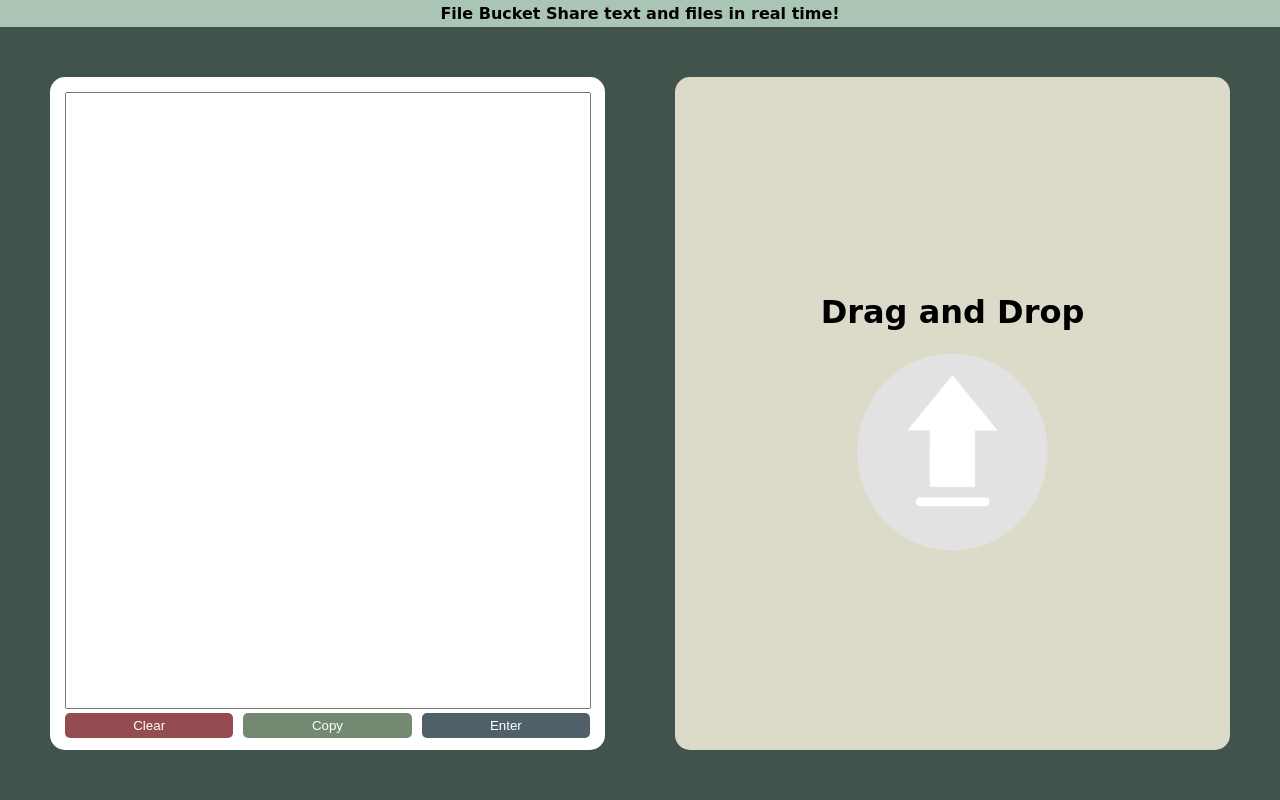
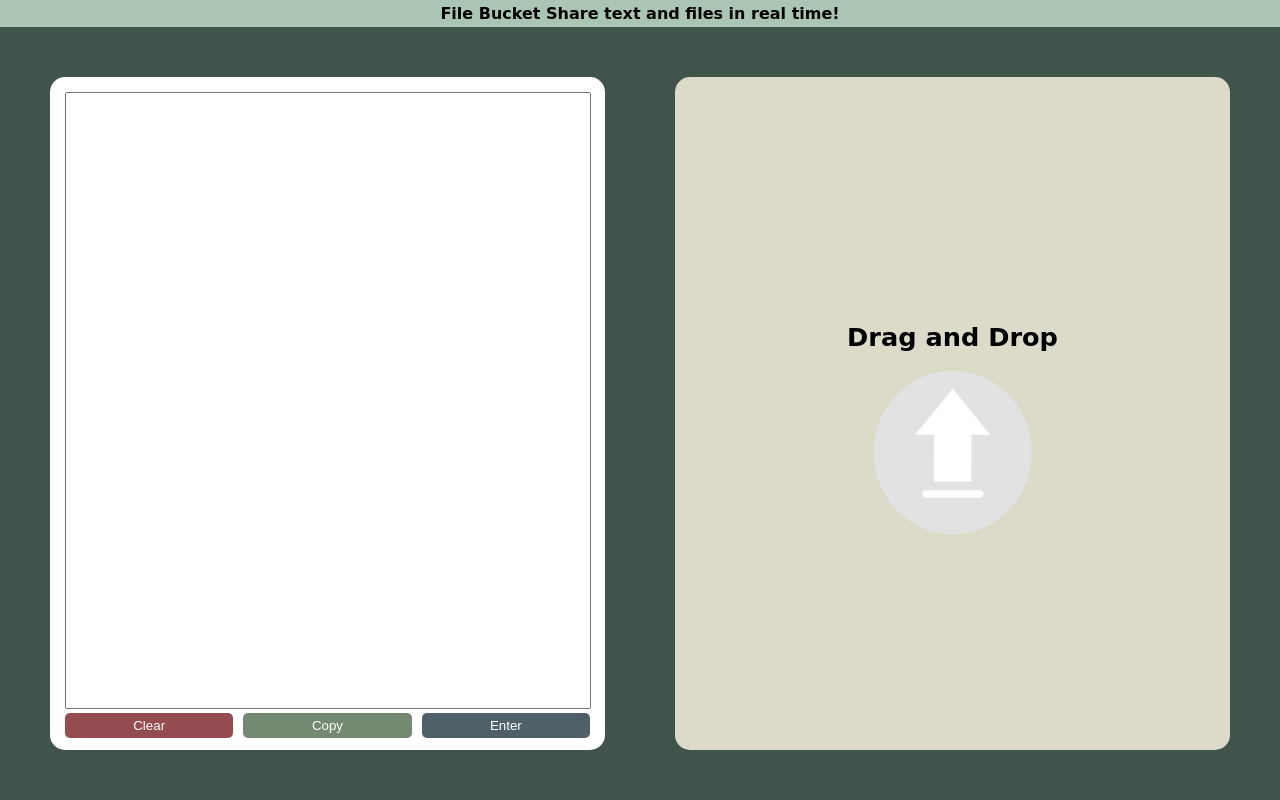
Before and after one commit to echoaj/FileBucket, a Django app: template src/templates/home.html in a window 1280 px wide. Run offline with Django 4.2, Linux system fonts and the light colour scheme; the template is opened without the code that fills it, so the values that code supplies are empty; some web fonts are replaced.

Commit message:
adjusted for mobil

```diff
--- a/src/static/css/main.css
+++ b/src/static/css/main.css
@@ -32,6 +32,7 @@ body {
   bottom: 0;
   width: 100%;
   min-height: 500px;
+  min-width: 375px;
 }
 
 .text {
@@ -43,19 +44,6 @@ body {
 .text,
 .file {
   border-radius: 15px;
-}
-
-.file {
-  margin: 50px 50px 50px calc(50px / 2);
-  background-color: #DCDBC9;
-  text-align: center;
-  cursor: pointer;
-  position: relative;
-}
-
-img {
-  width: 200px;
-  height: 200px;
 }
 
 textarea,
@@ -103,5 +91,39 @@ textarea:focus {
   left: 50%;
   -webkit-transform: translate(-50%, -50%);
           transform: translate(-50%, -50%);
+  position: relative;
+}
+
+.file {
+  margin: 50px 50px 50px calc(50px / 2);
+  background-color: #DCDBC9;
+  text-align: center;
+  position: relative;
+}
+
+h1 {
+  font-size: 2vw;
+}
+
+img {
+  width: 30%;
+  height: 30%;
+  cursor: pointer;
+}
+
+@media only screen and (max-width: 800px) {
+  .options {
+    display: -ms-grid;
+    display: grid;
+    -ms-grid-columns: 1fr;
+        grid-template-columns: 1fr;
+    grid-gap: 5px;
+  }
+  h1 {
+    font-size: 4vw;
+  }
+  .text, .file {
+    margin: 20px;
+  }
 }
 /*# sourceMappingURL=main.css.map */
--- a/src/static/scss/main.scss
+++ b/src/static/scss/main.scss
@@ -36,6 +36,7 @@ body {
     bottom: 0;
     width: 100%;
     min-height: 500px;
+    min-width: 375px;
 }
 
 .text {
@@ -47,19 +48,6 @@ body {
 .text,
 .file {
     border-radius: 15px;
-}
-
-.file {
-    margin: $bs $bs $bs calc(#{$bs} / 2);
-    background-color: bg("file");
-    text-align: center;
-    cursor: pointer;
-    position: relative;
-}
-
-img {
-    width: 200px;
-    height: 200px;
 }
 
 textarea,
@@ -105,4 +93,36 @@ textarea:focus {
     top: 50%;
     left: 50%;
     transform: translate(-50%, -50%);
+    position: relative;
 }
+
+.file {
+    margin: $bs $bs $bs calc(#{$bs} / 2);
+    background-color: bg("file");
+    text-align: center;
+    position: relative;
+}
+
+h1 {
+    font-size: 2vw;
+}
+
+img {
+    width: 30%;
+    height: 30%;
+    cursor: pointer;
+}
+
+@media only screen and (max-width: 800px) {
+    .options {
+        display: grid;
+        grid-template-columns: 1fr;
+        grid-gap: 5px;
+    }
+    h1 {
+        font-size: 4vw;
+    }
+    .text, .file {
+        margin: 20px;
+    }
+  }
--- a/src/templates/home.html
+++ b/src/templates/home.html
@@ -11,7 +11,6 @@
 </head>
 
 <body>
-
 
     <div class="container">
         <h4 class="title">File Bucket Share text and files in real time!</h4>
```
Also changed, not shown: 1 other file.
